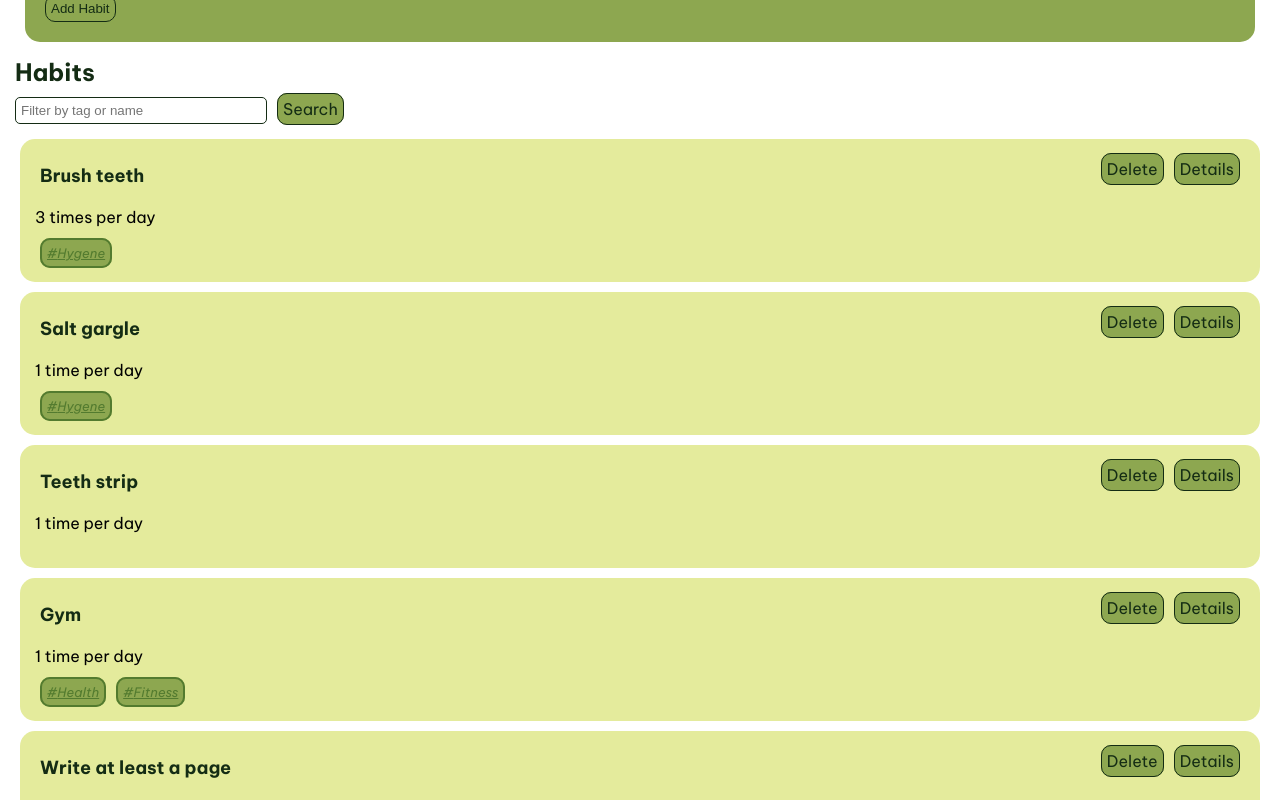
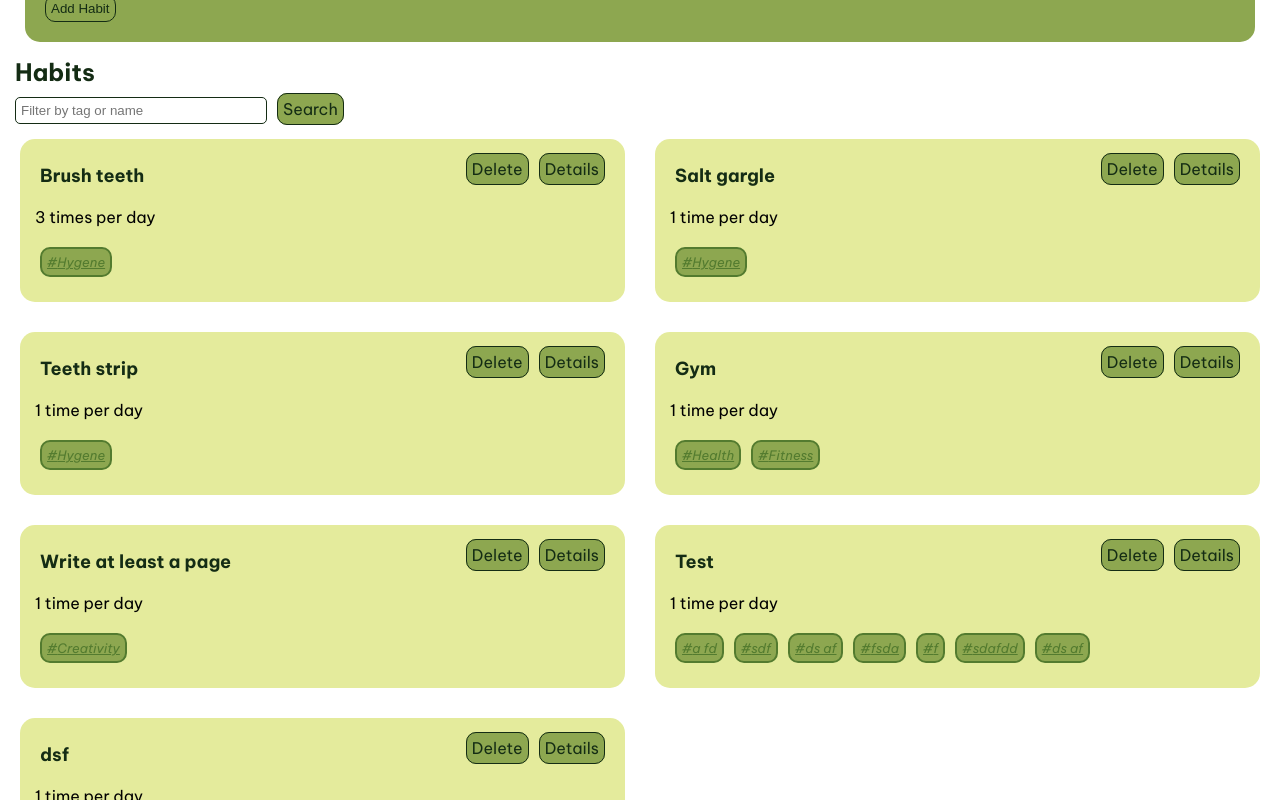
Before and after one commit to kandriam/habbit-prototype, an Angular app: page / in a window 1280 px wide. Shown: the part 420-1220 px from the top of the page. Built offline with nearby package versions, Linux system fonts and the light colour scheme; data requests are answered from the project's data file.

Commit message:
results grid + minor styling

```diff
--- a/db.json
+++ b/db.json
@@ -39,8 +39,9 @@
         "2. Apply gel side of strip to front teeth. Align straight edge of strip with gumline. Fold over teeth and press to secure.",
         "3. After 30 minutes, peel strip from corner and pull gently across to ease removal. Rinse or brush to remove remaining gel."
       ],
-      "tags": [],
-      "calendar": []
+      "tags": [
+        "Hygene"
+      ]
     },
     {
       "id": "4",
@@ -48,7 +49,7 @@
       "timesperinstance": 1,
       "frequency": "daily",
       "description": [
-        "Go to the gym and exercise.",
+        "Go to the gym and exercise. Remember water bottle",
         "1. Warm up for 10 minutes.",
         "2. Treadmill.",
         "3. Do strength training for 30 minutes.",
@@ -61,7 +62,7 @@
       ]
     },
     {
-      "id": "5",
+      "id": "6",
       "name": "Write at least a page",
       "timesperinstance": 1,
       "frequency": "daily",
@@ -73,27 +74,34 @@
       ]
     },
     {
-      "id": "6",
-      "name": "read something",
+      "id": "7",
+      "name": "Test",
       "timesperinstance": 1,
       "frequency": "daily",
       "description": [
-        "news and book"
+        "htfdg"
       ],
       "tags": [
-        "Self care",
-        "intellect"
-      ]
+        "a fd",
+        "sdf",
+        "ds af",
+        "fsda",
+        "f",
+        "sdafdd",
+        "ds af"
+      ],
+      "calendar": {}
     },
     {
-      "id": "7",
-      "name": "habit",
+      "id": "8",
+      "name": "dsf",
       "timesperinstance": 1,
       "frequency": "daily",
       "description": [
-        "habrts"
+        "dfsf"
       ],
-      "tags": []
+      "tags": [],
+      "calendar": {}
     }
   ]
 }
--- a/src/app/calendar/calendar.css
+++ b/src/app/calendar/calendar.css
@@ -10,10 +10,12 @@ table, th, td {
     color: var(--g5-color);
 }
 
+table th {
+    background-color: var(--g2-color);
+}
 table tr:nth-child(odd) {
     background-color: color-mix(in srgb, var(--g1-color) 50%, var(--g2-color) 50%);
 }
-
 .calen-date, .calen-month {
     padding: 3px;
     font-size: small;
--- a/src/app/calendar/calendar.ts
+++ b/src/app/calendar/calendar.ts
@@ -34,6 +34,7 @@ import { HabitInfo } from '../habit';
     `,
   styleUrls: ['../../styles.css', './calendar.css'],
 })
+
 export class Calendar {
   route: ActivatedRoute = inject(ActivatedRoute);
   habitService: HabitService = inject(HabitService);
--- a/src/app/habit.service.ts
+++ b/src/app/habit.service.ts
@@ -65,7 +65,7 @@ export class HabitService {
     });
   }
 
-  createHabit(name: string, timesperinstance: number | string, frequency: string, description: string, tags: string): void {
+  async createHabit(name: string, timesperinstance: number | string, frequency: string, description: string, tags: string): Promise<void> {
     console.log(
       `Creating habit: ${name}, ${timesperinstance}, ${frequency}, ${description}, ${tags}`
     );
@@ -91,6 +91,7 @@ export class HabitService {
         calendar:{}
       })
       });
+      window.location.reload(); // YOU are the problem
     });
   }
 
--- a/src/app/habit/habit.css
+++ b/src/app/habit/habit.css
@@ -21,6 +21,8 @@
 .tag-section {
   margin-block: 5px;
   padding: 5px;
+  display: flex;
+  flex-wrap: wrap;
 }
 .habit-tags {
   padding: 5px 5px 5px 5px;
@@ -38,15 +40,3 @@
   transition: background-color 0.5s;
   transition: box-shadow 0.5s;
 }
-
-.habit-tags::before {
-    content: "#";
-}
-
-.habit-tags:hover {
-    box-shadow: 0px 5px 5px var(--g4-color);
-}
-
-.habit-tags:active {
-    background-color: var(--g1-color);
-}
--- a/src/app/habitdetails/habitdetails.css
+++ b/src/app/habitdetails/habitdetails.css
@@ -1,14 +1,10 @@
 .details-section {
     padding: 10px;
     border-radius: 5px;
-    padding: 5px;
+    padding: 10px;
     margin: 5px;
-    /* background-color: color-mix(in srgb, var(--g1-color) 75%, var(--g2-color) 25%); */
-    border: 1px solid var(--g2-color);
-}
-
-.habit-tags::before {
-    content: "#";
+    background-color: color-mix(in srgb, var(--g1-color) 75%, var(--g2-color) 25%);
+    /* border: 1px solid var(--g2-color); */
 }
 
 .habit-tags {
@@ -26,14 +22,6 @@
   transition: box-shadow 0.5s;
 }
 
-.habit-tags:hover {
-    box-shadow: 0px 5px 5px var(--g4-color);
-}
-
-.habit-tags:active {
-    background-color: var(--g1-color);
-}
-
 .details-row {
   display: flex;
   justify-content: space-between;
@@ -42,6 +30,6 @@
 .desc-section {
   margin-block: 5px;
   padding: 5px;
-  border: 1px solid var(--g2-color);
+  /* border: 1px solid var(--g2-color); */
   border-radius: 5px;
 }
--- a/src/app/home/home.css
+++ b/src/app/home/home.css
@@ -1,5 +1,8 @@
 .results {
-  justify-content: space-around;
+  /* justify-content: space-around; */
+  display:grid;
+  grid-template-columns: 1fr 1fr;
+  grid-gap: 10px;
 }
 
 .home-container {
--- a/src/app/home/home.ts
+++ b/src/app/home/home.ts
@@ -17,7 +17,7 @@ import { FormControl, FormGroup, ReactiveFormsModule } from '@angular/forms';
             <input type="text" name="habit-name" placeholder="Habit name" formControlName="name" autocomplete="off" required>
           </div>
           <div>
-            <input type="number" name="habit-timesperinstance" value=1 formControlName="timesperinstance">
+            <input type="number" name="habit-timesperinstance" min=1 value=1 formControlName="timesperinstance">
             <label for="habit-timesperinstance">time(s) per</label>
             <select name="habit-frequency" formControlName="frequency">
               <option value="daily">Day</option>
@@ -40,7 +40,7 @@ import { FormControl, FormGroup, ReactiveFormsModule } from '@angular/forms';
       <section>
         <h2>Habits</h2>
         <form>
-          <input id="search-bar" type="text" placeholder="Filter by tag or name" (input)="filterResults(filter.value)" #filter />
+          <input id="search-bar" type="text" placeholder="Filter by tag or name" (input)="filterResults(filter.value)" autocomplete="off" #filter />
           <a class="primary" type="button" (click)="filterResults(filter.value)">Search</a>
         </form>
       </section>
@@ -86,14 +86,14 @@ export class Home {
     );
   }
 
-  createHabit() {
-    this.habitService.createHabit(
+  async createHabit() {
+    await this.habitService.createHabit(
       this.applyForm.value.name ?? '',
       Number(this.applyForm.value.timesperinstance) ?? 1,
       this.applyForm.value.frequency ?? 'daily',
       this.applyForm.value.description ?? '',
       this.applyForm.value.tags ?? '',
     );
-    window.location.reload();
+    // window.location.reload();
   }
 }
--- a/src/styles.css
+++ b/src/styles.css
@@ -108,6 +108,14 @@ aside {
   background-color: lightgray;
 }
 
+
+select {
+  border: solid 1px var(--g5-color);
+  border-radius: 10px;
+  text-decoration: none;
+  padding: 5px;
+}
+
 .primary-container {
   background-color: var(--g2-color);
   border-radius: 15px;
@@ -124,9 +132,15 @@ aside {
 
 }
 
-select {
-  border: solid 1px var(--g5-color);
-  border-radius: 10px;
-  text-decoration: none;
-  padding: 5px;
+
+.habit-tags::before {
+    content: "#";
 }
+
+.habit-tags:hover {
+    box-shadow: 0px 5px 5px var(--g4-color);
+}
+
+.habit-tags:active {
+    background-color: var(--g1-color);
+}
```
Also changed, not shown: 1 other file (tests, documents, lock files or other folders).
